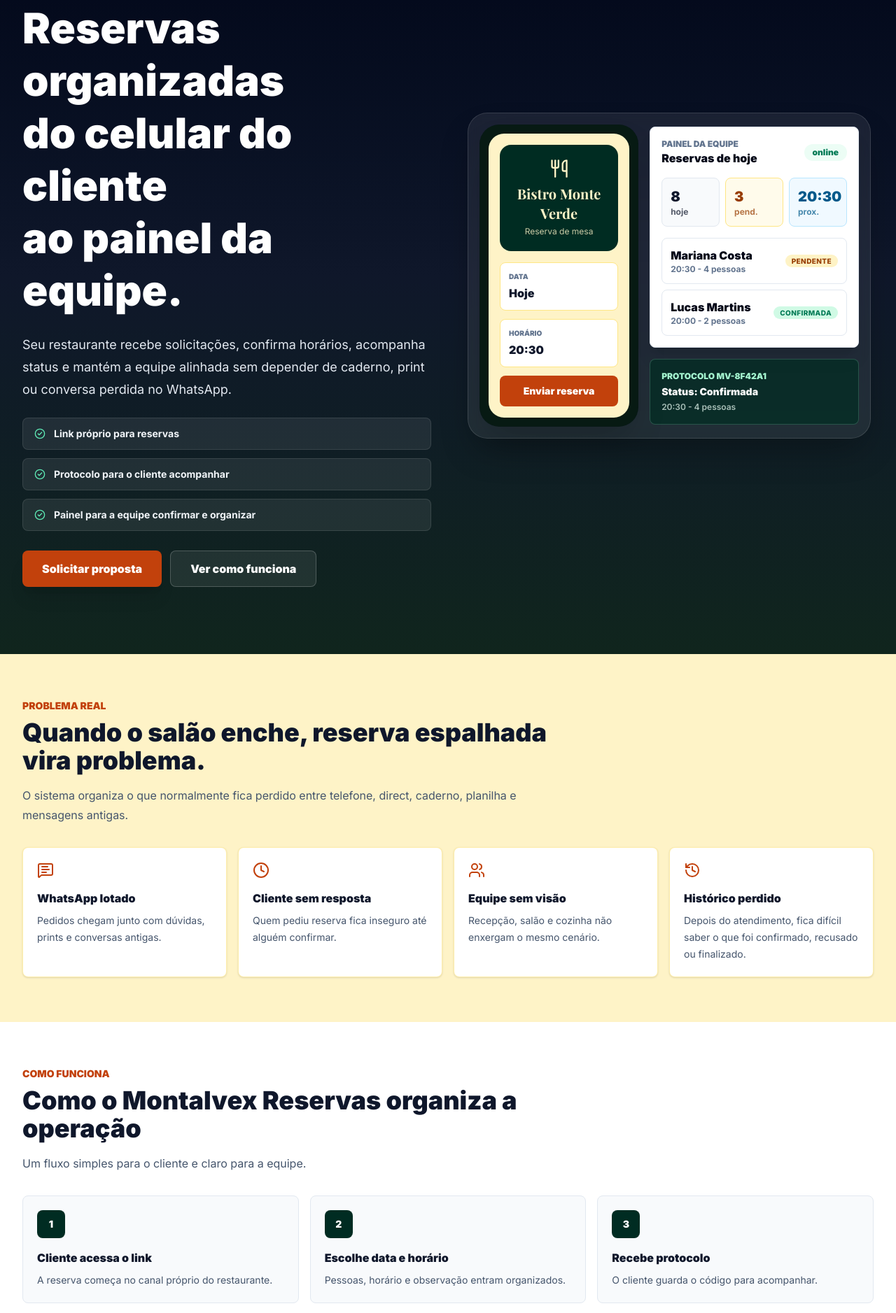
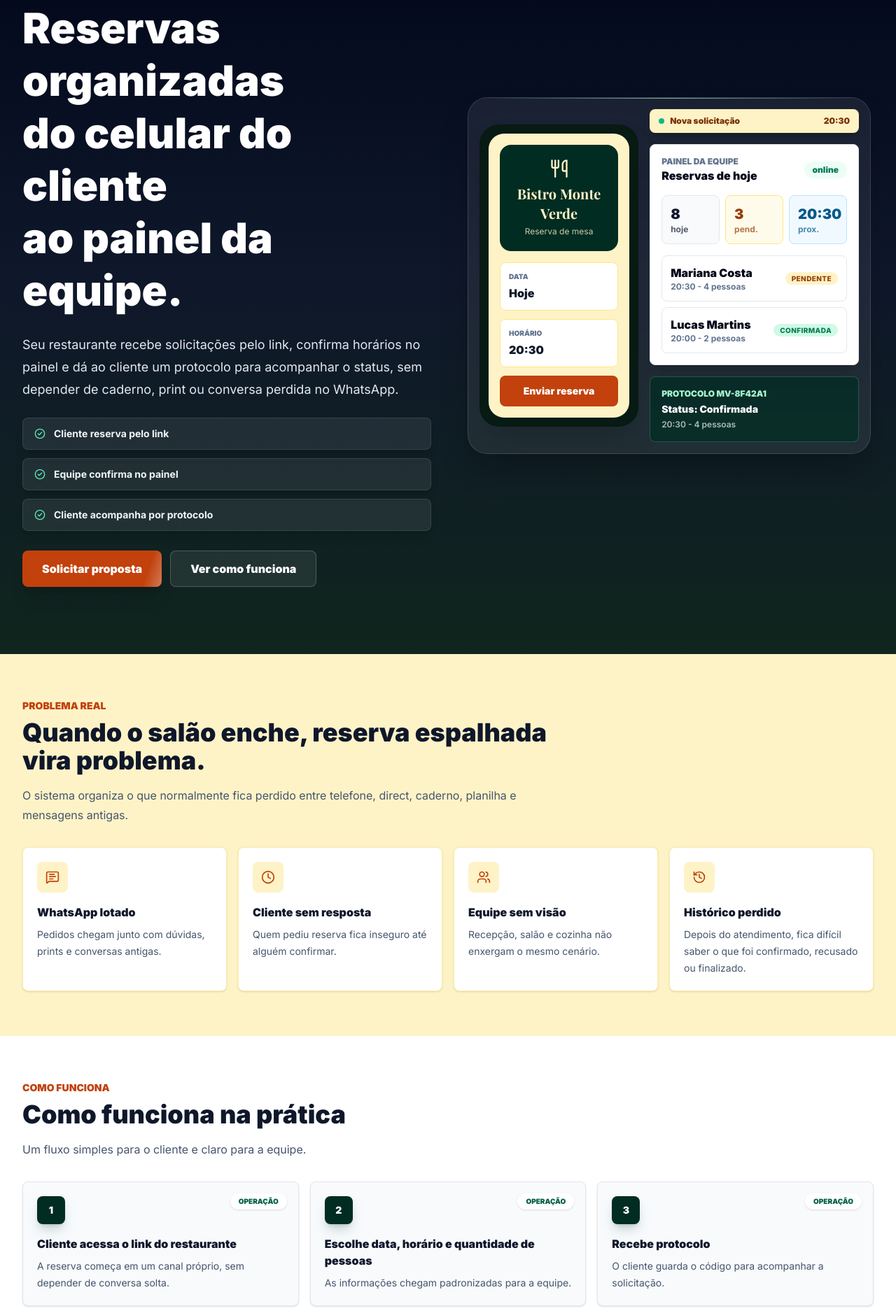
Before and after one commit to Mrssaulo/montalvex-reservas, a Next.js app: page / in a window 1280 px wide. Shown: the part 220-2097 px from the top of the page at 70% size. Built offline with nearby package versions, Linux system fonts and the light colour scheme.

Commit message:
Melhora landing e CTAs para WhatsApp

```diff
--- a/src/components/landing/LandingClient.tsx
+++ b/src/components/landing/LandingClient.tsx
@@ -17,9 +17,9 @@
 import type { PricingMode } from "@/lib/types";
 
 const heroBullets = [
-  "Link próprio para reservas",
-  "Protocolo para o cliente acompanhar",
-  "Painel para a equipe confirmar e organizar",
+  "Cliente reserva pelo link",
+  "Equipe confirma no painel",
+  "Cliente acompanha por protocolo",
 ];
 
 const problemCards = [
@@ -30,16 +30,16 @@
 ] satisfies Array<[LucideIcon, string, string]>;
 
 const flowSteps = [
-  ["1", "Cliente acessa o link", "A reserva começa no canal próprio do restaurante."],
-  ["2", "Escolhe data e horário", "Pessoas, horário e observação entram organizados."],
-  ["3", "Recebe protocolo", "O cliente guarda o código para acompanhar."],
-  ["4", "Equipe vê no painel", "A solicitação aparece como pendente."],
-  ["5", "Confirma, recusa ou finaliza", "A equipe mantém a operação limpa."],
-  ["6", "Cliente acompanha", "Status claro para os dois lados."],
+  ["1", "Cliente acessa o link do restaurante", "A reserva começa em um canal próprio, sem depender de conversa solta."],
+  ["2", "Escolhe data, horário e quantidade de pessoas", "As informações chegam padronizadas para a equipe."],
+  ["3", "Recebe protocolo", "O cliente guarda o código para acompanhar a solicitação."],
+  ["4", "Equipe recebe no painel", "A solicitação entra como pendente, com horário e observações."],
+  ["5", "Equipe confirma ou recusa", "A operação decide com controle, sem promessa automática."],
+  ["6", "Cliente acompanha o status", "A mudança fica clara para os dois lados."],
 ];
 
 const aiCards = [
-  ["Resumo do jantar", "Visão rápida do que está pendente e confirmado."],
+  ["Resumo do jantar", "Visão rápida do que está pendente, confirmado e previsto."],
   ["Horários de pico", "Ajuda a preparar recepção e salão antes da chegada."],
   ["Observações importantes", "Aniversários e preferências ficam mais visíveis."],
   ["Sugestões para o salão", "Apoio para organizar mesas e prioridades."],
@@ -50,29 +50,36 @@
   ["A reserva é confirmada automaticamente?", "Não nesta fase. A equipe continua no controle."],
   ["O cliente consegue acompanhar?", "Sim. Ele consulta com protocolo e telefone."],
   ["Serve para pizzaria e restaurante?", "Sim. A estrutura é white-label e pode adaptar nome, horários e identidade."],
-  ["A IA já substitui atendimento?", "Não. A IA entra como apoio nos planos avançados."],
+  ["A IA substitui a equipe?", "Não. A IA entra como apoio nos planos avançados. A decisão continua com o restaurante."],
 ];
 
 const planBullets: Record<string, string[]> = {
   "Reservas Online": [
-    "Pagina de reserva",
+    "Página própria de reserva",
     "Painel da equipe",
     "Status e histórico",
-    "Acompanhamento por protocolo",
+    "Protocolo para acompanhamento",
+    "Base publicada e acompanhada",
   ],
   "IA Operacional": [
     "Tudo do Reservas Online",
-    "Apoio com resumo operacional",
-    "Sugestões para horários de pico",
+    "Apoio com resumo do jantar",
+    "Destaque de horários de pico",
     "Observações importantes",
+    "Sugestões operacionais",
   ],
   "IA Completa": [
     "Tudo dos planos anteriores",
-    "Relatórios",
+    "Relatórios mensais",
     "Análise de operação",
-    "Apoio avançado para gestão",
+    "Apoio avançado de gestão",
+    "Consultoria para evolução",
   ],
 };
+
+const whatsappMessage =
+  "Olá! Tenho interesse no Montalvex Reservas para meu restaurante e gostaria de entender a proposta.\n\nPode me apresentar como funciona?";
+const whatsappHref = `https://wa.me/556296377637?text=${encodeURIComponent(whatsappMessage)}`;
 
 export default function LandingClient() {
   const [mode, setMode] = useState<PricingMode>("prospeccao");
@@ -93,7 +100,12 @@
 
           <div className="flex shrink-0 items-center gap-3">
             <PriceToggle mode={mode} onChange={setMode} compact />
-            <a href="#planos" className="hidden min-h-10 items-center rounded-lg bg-[#C2410C] px-4 text-sm font-black text-white shadow-lg transition hover:-translate-y-0.5 sm:inline-flex">
+            <a
+              href={whatsappHref}
+              target="_blank"
+              rel="noopener noreferrer"
+              className="cta-glow hidden min-h-10 items-center rounded-lg bg-[#C2410C] px-4 text-sm font-black text-white shadow-lg transition hover:-translate-y-0.5 sm:inline-flex"
+            >
               Solicitar proposta
             </a>
           </div>
@@ -106,7 +118,7 @@
             <div className="relative z-10 min-w-0">
               <p className="mb-5 inline-flex max-w-full items-center gap-2 rounded-full border border-emerald-200/20 bg-emerald-200/10 px-4 py-2 text-xs font-black uppercase text-emerald-100">
                 <span className="pulse-dot" />
-              Proposta comercial para restaurantes
+                Proposta comercial para restaurantes
               </p>
               <h1 className="max-w-3xl text-3xl font-black leading-tight sm:text-5xl lg:text-6xl">
                 Reservas organizadas
@@ -116,18 +128,23 @@
                 ao painel da equipe.
               </h1>
               <p className="mt-6 max-w-[20rem] break-words text-base leading-8 text-slate-200 sm:max-w-2xl sm:text-lg">
-                Seu restaurante recebe solicitações, confirma horários, acompanha status e mantém a equipe alinhada sem depender de caderno, print ou conversa perdida no WhatsApp.
+                Seu restaurante recebe solicitações pelo link, confirma horários no painel e dá ao cliente um protocolo para acompanhar o status, sem depender de caderno, print ou conversa perdida no WhatsApp.
               </p>
               <div className="mt-6 grid max-w-[20rem] gap-3 sm:max-w-2xl">
                 {heroBullets.map((item) => (
-                  <div key={item} className="flex items-center gap-3 rounded-lg border border-white/10 bg-white/8 px-4 py-3 text-sm font-bold text-slate-100">
+                  <div key={item} className="flex items-center gap-3 rounded-lg border border-white/10 bg-white/8 px-4 py-3 text-sm font-bold text-slate-100 shadow-lg shadow-black/10 transition hover:-translate-y-0.5 hover:border-emerald-200/30 hover:bg-white/12">
                     <CheckCircle2 className="h-4 w-4 shrink-0 text-emerald-300" />
                     {item}
                   </div>
                 ))}
               </div>
               <div className="mt-7 flex flex-col gap-3 sm:flex-row">
-                <a href="#planos" className="inline-flex min-h-13 items-center justify-center rounded-lg bg-[#C2410C] px-7 font-black text-white shadow-xl transition hover:-translate-y-0.5">
+                <a
+                  href={whatsappHref}
+                  target="_blank"
+                  rel="noopener noreferrer"
+                  className="cta-glow inline-flex min-h-13 items-center justify-center rounded-lg bg-[#C2410C] px-7 font-black text-white shadow-xl transition hover:-translate-y-0.5"
+                >
                   Solicitar proposta
                 </a>
                 <a href="#como-funciona" className="inline-flex min-h-13 items-center justify-center rounded-lg border border-white/20 bg-white/8 px-7 font-black text-white transition hover:-translate-y-0.5 hover:bg-white/12">
@@ -162,17 +179,20 @@
         <div className="mx-auto max-w-7xl">
           <SectionIntro
             eyebrow="Como funciona"
-            title="Como o Montalvex Reservas organiza a operação"
+            title="Como funciona na prática"
             text="Um fluxo simples para o cliente e claro para a equipe."
           />
           <div className="mt-8 grid gap-4 sm:grid-cols-2 lg:grid-cols-3">
             {flowSteps.map(([number, title, text]) => (
-              <article key={title} className="rounded-lg border border-slate-200 bg-slate-50 p-5">
-                <span className="mb-4 flex h-10 w-10 items-center justify-center rounded-lg bg-emerald-950 text-sm font-black text-white">
+              <article key={title} className="relative overflow-hidden rounded-lg border border-slate-200 bg-slate-50 p-5 shadow-sm transition hover:-translate-y-1 hover:border-emerald-200 hover:shadow-xl">
+                <span className="mb-4 flex h-10 w-10 items-center justify-center rounded-lg bg-emerald-950 text-sm font-black text-white shadow-lg shadow-emerald-950/20">
                   {number}
                 </span>
                 <h3 className="font-black">{title}</h3>
                 <p className="mt-2 text-sm leading-6 text-slate-600">{text}</p>
+                <span className="absolute right-4 top-4 rounded-full bg-white px-3 py-1 text-[10px] font-black uppercase text-emerald-800 shadow-sm">
+                  operação
+                </span>
               </article>
             ))}
           </div>
@@ -182,7 +202,7 @@
       <section className="bg-slate-50 px-4 py-16 text-slate-900 sm:px-6 lg:px-8">
         <div className="mx-auto grid max-w-7xl gap-8 lg:grid-cols-2 lg:items-center">
           <div>
-            <p className="mb-2 text-sm font-black uppercase text-[#C2410C]">O que o cliente ve</p>
+            <p className="mb-2 text-sm font-black uppercase text-[#C2410C]">O que o cliente vê</p>
             <h2 className="text-3xl font-black md:text-4xl">O cliente sabe que a solicitação foi recebida.</h2>
             <p className="mt-4 max-w-xl leading-7 text-slate-600">
               O cliente não fica perdido esperando resposta. Ele recebe um protocolo e pode acompanhar a situação da reserva.
@@ -213,7 +233,7 @@
             <p className="mb-2 text-sm font-black uppercase text-emerald-200">Acompanhamento</p>
             <h2 className="text-3xl font-black md:text-4xl">Protocolo reduz dúvida e retrabalho.</h2>
             <p className="mt-4 max-w-xl leading-7 text-slate-300">
-              O cliente consulta com protocolo e telefone. A equipe muda o status no painel e a informacao fica clara para os dois lados.
+              O cliente não precisa perguntar toda hora se a reserva foi aceita. Ele consulta com protocolo e telefone. A equipe muda o status no painel e a informação fica clara para os dois lados.
             </p>
           </div>
           <TrackingPreview />
@@ -229,7 +249,7 @@
           />
           <div className="mt-8 grid gap-4 sm:grid-cols-2 lg:grid-cols-4">
             {aiCards.map(([title, text]) => (
-              <article key={title} className="rounded-lg border border-violet-100 bg-white p-5 shadow-sm">
+              <article key={title} className="rounded-lg border border-violet-100 bg-white p-5 shadow-sm transition hover:-translate-y-1 hover:border-violet-200 hover:shadow-xl">
                 <Sparkles className="mb-4 h-5 w-5 text-violet-700" />
                 <h3 className="font-black">{title}</h3>
                 <p className="mt-2 text-sm leading-6 text-slate-600">{text}</p>
@@ -264,13 +284,13 @@
       <section className="bg-white px-4 py-16 text-slate-900 sm:px-6 lg:px-8">
         <div className="mx-auto max-w-7xl">
           <SectionIntro
-            eyebrow="Perguntas rapidas"
+            eyebrow="Perguntas rápidas"
             title="O essencial antes da conversa comercial"
             text="Respostas curtas para alinhar expectativa sem prometer automação que ainda não faz parte desta fase."
           />
           <div className="mt-8 grid gap-4 lg:grid-cols-2">
             {faqs.map(([question, answer]) => (
-              <article key={question} className="rounded-lg border border-slate-200 bg-slate-50 p-5">
+              <article key={question} className="rounded-lg border border-slate-200 bg-slate-50 p-5 shadow-sm transition hover:-translate-y-1 hover:border-emerald-200 hover:shadow-xl">
                 <h3 className="font-black">{question}</h3>
                 <p className="mt-2 text-sm leading-6 text-slate-600">{answer}</p>
               </article>
@@ -281,12 +301,17 @@
 
       <section className="bg-[#0F172A] px-4 py-16 text-white sm:px-6 lg:px-8">
         <div className="mx-auto max-w-4xl text-center">
-          <h2 className="text-3xl font-black md:text-4xl">Pronto para tirar reservas do improviso?</h2>
+          <h2 className="text-3xl font-black md:text-4xl">Quer organizar as reservas antes do próximo horário de pico?</h2>
           <p className="mx-auto mt-4 max-w-2xl leading-7 text-slate-300">
-            Comece com reservas online, protocolo para o cliente e painel para a equipe. Depois, evolua para IA nos planos avançados.
+            Solicite uma proposta e veja como o Montalvex Reservas pode se adaptar à operação do seu restaurante.
           </p>
-          <a href="#planos" className="mt-7 inline-flex min-h-13 items-center justify-center rounded-lg bg-[#C2410C] px-7 font-black text-white shadow-xl transition hover:-translate-y-0.5">
-            Solicitar proposta
+          <a
+            href={whatsappHref}
+            target="_blank"
+            rel="noopener noreferrer"
+            className="cta-glow mt-7 inline-flex min-h-13 items-center justify-center rounded-lg bg-[#C2410C] px-7 font-black text-white shadow-xl transition hover:-translate-y-0.5"
+          >
+            Solicitar proposta no WhatsApp
           </a>
         </div>
       </section>
@@ -303,12 +328,20 @@
 
 function HeroVisual() {
   return (
-    <div className="mx-auto w-full max-w-xl rounded-[28px] border border-white/12 bg-white/8 p-4 shadow-2xl shadow-black/30 backdrop-blur">
+    <div className="relative mx-auto w-full max-w-xl overflow-hidden rounded-[28px] border border-white/12 bg-white/8 p-4 shadow-2xl shadow-black/30 backdrop-blur">
+      <div className="pointer-events-none absolute inset-x-6 top-0 h-px bg-gradient-to-r from-transparent via-emerald-200/70 to-transparent" />
       <div className="grid gap-4 sm:grid-cols-[0.76fr_1fr] sm:items-center">
         <div className="mx-auto w-full max-w-[230px]">
           <ReservationPhone compact />
         </div>
         <div className="space-y-4">
+          <div className="flex items-center justify-between gap-3 rounded-lg border border-amber-200/30 bg-amber-100 px-3 py-2 text-xs font-black text-amber-900 shadow-lg">
+            <span className="flex items-center gap-2">
+              <span className="pulse-dot bg-amber-600" />
+              Nova solicitação
+            </span>
+            <span>20:30</span>
+          </div>
           <PanelPreview compact />
           <div className="rounded-lg border border-emerald-200/20 bg-emerald-950/70 p-4">
             <p className="text-xs font-black uppercase text-emerald-200">Protocolo MV-8F42A1</p>
@@ -333,8 +366,10 @@
 
 function InfoCard({ icon: Icon, title, text }: { icon: LucideIcon; title: string; text: string }) {
   return (
-    <article className="rounded-lg border border-amber-200/70 bg-white p-5 shadow-sm">
-      <Icon className="mb-4 h-6 w-6 text-[#C2410C]" />
+    <article className="rounded-lg border border-amber-200/70 bg-white p-5 shadow-sm transition hover:-translate-y-1 hover:border-[#C2410C]/40 hover:shadow-xl">
+      <span className="mb-4 flex h-11 w-11 items-center justify-center rounded-lg bg-[#FEF3C7] text-[#C2410C]">
+        <Icon className="h-5 w-5" />
+      </span>
       <h3 className="font-black">{title}</h3>
       <p className="mt-2 text-sm leading-6 text-slate-600">{text}</p>
     </article>
@@ -354,6 +389,8 @@
           <MiniField label="Data" value="Hoje" />
           <MiniField label="Horário" value="20:30" />
           {!compact ? <MiniField label="Pessoas" value="4 pessoas" /> : null}
+          {!compact ? <MiniField label="Protocolo" value="MV-8F42A1" /> : null}
+          {!compact ? <MiniField label="Status" value="Confirmada" /> : null}
           <div className="rounded-lg bg-[#C2410C] py-3 text-center text-sm font-black text-white">
             Enviar reserva
           </div>
@@ -381,7 +418,8 @@
       <div className="mt-4 space-y-2">
         <PanelRow name="Mariana Costa" meta="20:30 - 4 pessoas" status="Pendente" tone="pending" />
         <PanelRow name="Lucas Martins" meta="20:00 - 2 pessoas" status="Confirmada" tone="confirmed" />
-        {!compact ? <PanelRow name="Historico" meta="Finalizadas e recusadas" status="Separado" tone="history" /> : null}
+        {!compact ? <PanelRow name="Finalizadas" meta="Histórico organizado" status="Histórico" tone="history" /> : null}
+        {!compact ? <PanelRow name="Recusadas" meta="Fora da operação ativa" status="Separado" tone="history" /> : null}
       </div>
     </div>
   );
@@ -438,7 +476,7 @@
             <p className="text-2xl font-black">R$ {plan.priceSetup.toLocaleString("pt-BR")}</p>
             <p className="mt-4 text-sm font-bold opacity-70">Mensalidade</p>
             <p className="text-3xl font-black">
-              R$ {plan.priceMonthly}<span className="text-base font-bold opacity-70">/mes</span>
+              R$ {plan.priceMonthly}<span className="text-base font-bold opacity-70">/mês</span>
             </p>
           </>
         )}
@@ -451,9 +489,14 @@
           </li>
         ))}
       </ul>
-      <a href="#planos" className={`inline-flex min-h-12 w-full items-center justify-center rounded-lg px-4 text-sm font-black transition hover:-translate-y-0.5 ${
+      <a
+        href={whatsappHref}
+        target="_blank"
+        rel="noopener noreferrer"
+        className={`cta-glow inline-flex min-h-12 w-full items-center justify-center rounded-lg px-4 text-sm font-black transition hover:-translate-y-0.5 ${
         plan.highlighted ? "bg-[#C2410C] text-white" : "border border-white/20 bg-white/8 text-white"
-      }`}>
+      }`}
+      >
         Solicitar proposta
       </a>
     </article>
@@ -462,7 +505,7 @@
 
 function PriceToggle({ mode, onChange, compact = false }: { mode: PricingMode; onChange: (mode: PricingMode) => void; compact?: boolean }) {
   const toggle = (
-    <div className="mode-toggle" aria-label="Alternar exibicao de valores">
+    <div className="mode-toggle" aria-label="Alternar exibição de valores">
       <button type="button" className={mode === "prospeccao" ? "active" : ""} onClick={() => onChange("prospeccao")}>
         Ocultar valores
       </button>
```
